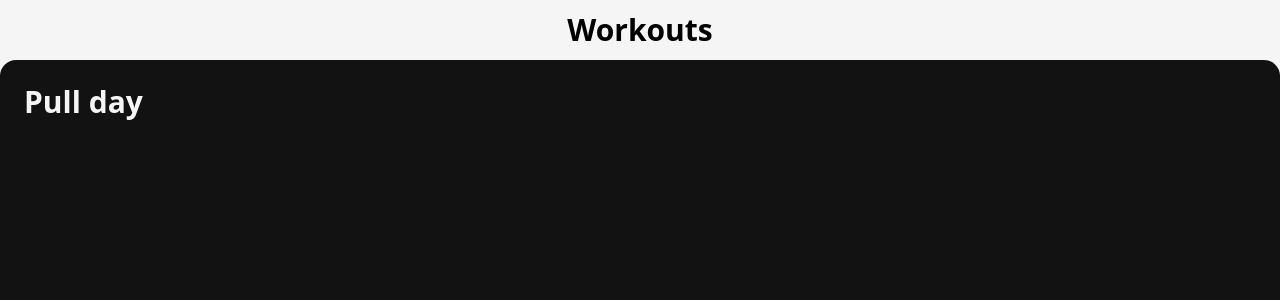
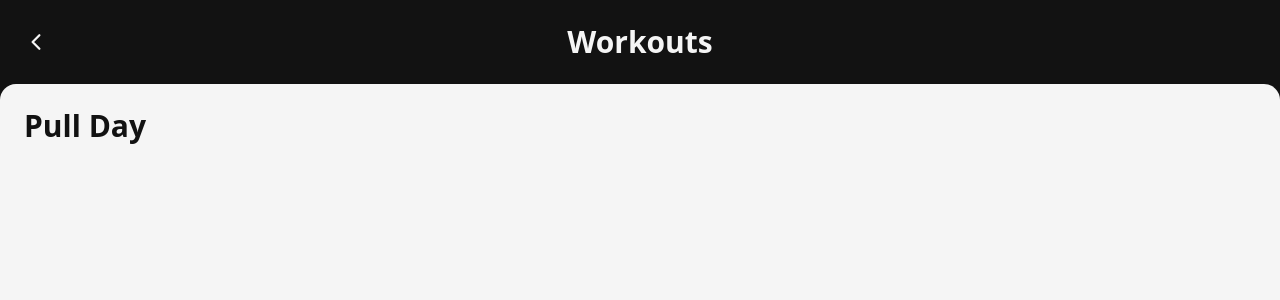
Before and after one commit to AlexBeje/gym-app, a React (Vite) app: page / in a window 1280 px wide. Shown: the top 300 px of the page. Built offline with nearby package versions, Linux system fonts and the light colour scheme.

Commit message:
📦 NEW: Added Workouts structure.

```diff
--- a/index.html
+++ b/index.html
@@ -3,10 +3,10 @@
 
 <head>
   <meta charset="UTF-8" />
-  <link rel="icon" type="image/svg+xml" href="/A2HS/icon/gym_transparent.png" />
+  <link rel="icon" type="image/svg+xml" href="/a2hs/icon/gym_transparent.png" />
   <meta name="viewport" content="width=device-width, initial-scale=1.0" />
-  <link rel="apple-touch-icon" sizes="64x64" href="/A2HS/icon/gym.png">
-  <link rel="manifest" href="/A2HS/manifest.webmanifest" />
+  <link rel="apple-touch-icon" sizes="64x64" href="/a2hs/icon/gym.png">
+  <link rel="manifest" href="/a2hs/manifest.webmanifest" />
   <title>GYM</title>
 </head>
 
@@ -17,7 +17,7 @@
     if ('serviceWorker' in navigator) {
       // Register a service worker hosted at the root of the
       // site using the default scope.
-      navigator.serviceWorker.register('/A2HS/service-worker.js').then(function (registration) {
+      navigator.serviceWorker.register('/a2hs/service-worker.js').then(function (registration) {
         console.log('Service worker registration succeeded:', registration);
       }, /*catch*/ function (error) {
         console.log('Service worker registration failed:', error);
--- a/package.json
+++ b/package.json
@@ -8,8 +8,10 @@
     "preview": "vite preview"
   },
   "dependencies": {
+    "install": "^0.13.0",
     "react": "^18.1.0",
-    "react-dom": "^18.1.0"
+    "react-dom": "^18.1.0",
+    "react-icons": "^4.3.1"
   },
   "devDependencies": {
     "@types/react": "^18.0.9",
--- /dev/null
+++ b/src/components/Exercise.jsx
@@ -0,0 +1,5 @@
+function Exercise({ name }) {
+  return <h1 className="text-3xl font-bold">{name}</h1>;
+}
+
+export default Exercise;
--- /dev/null
+++ b/src/components/Exercises.jsx
@@ -0,0 +1,7 @@
+import Exercise from './Exercise';
+
+function Exercises() {
+  return <Exercise name="Pull Day" />;
+}
+
+export default Exercises;
--- a/src/components/Header.jsx
+++ b/src/components/Header.jsx
@@ -1,7 +1,13 @@
-function Header() {
+import { IoChevronBack } from "react-icons/io5";
+
+function Header({ title }) {
   return (
-    <div className="bg-light-100 flex items-center justify-center p-3">
-      <h1 className="font-bold text-3xl">Workouts</h1>
+    <div className="bg-dark-900 flex items-center justify-between p-6">
+      <p>
+        <IoChevronBack size="1.5rem" />
+      </p>
+      <h1 className="font-bold text-3xl">{title}</h1>
+      <div className="w-6"/>
     </div>
   );
 }
--- a/src/pages/App.jsx
+++ b/src/pages/App.jsx
@@ -3,11 +3,9 @@ import Workouts from "./Workouts";
 
 function App() {
   return (
-    <div className="bg-light-100 flex flex-col h-screen">
-      <Header />
-      <div className="bg-dark-900 h-full p-6 rounded-t-2xl text-light-100">
-        <Workouts />
-      </div>
+    <div className="bg-dark-900 flex flex-col h-screen text-light-100">
+      <Header title="Workouts"/>
+      <Workouts />
     </div>
   );
 }
--- a/src/pages/Workouts.jsx
+++ b/src/pages/Workouts.jsx
@@ -1,5 +1,11 @@
+import Exercises from '../components/Exercises';
+
 function Workouts() {
-  return <h1 className="text-3xl font-bold">Pull day</h1>;
+  return (
+    <div className="bg-light-100 h-full p-6 rounded-t-2xl text-dark-900">
+      <Exercises />
+    </div>
+  );
 }
 
 export default Workouts;
```
Also changed, not shown: A2HS/manifest.webmanifest, 1 other file (tests, documents, lock files or other folders).
